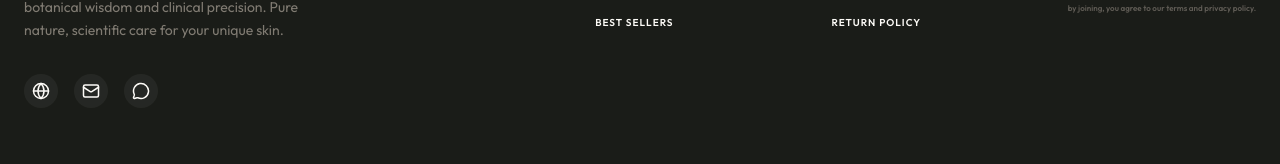
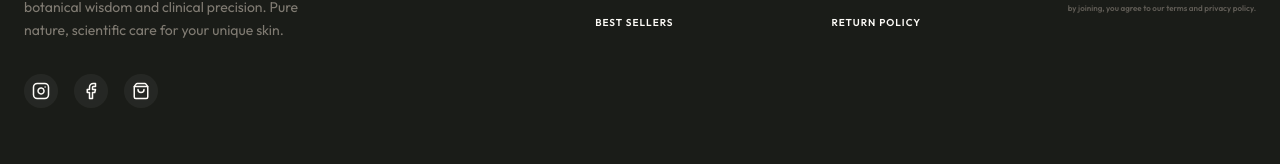
Before and after one commit to thameem89/hydrelle, a Next.js app: page / in a window 1280 px wide. Shown: the part 3088-3252 px from the top of the page. Built offline with nearby package versions, Linux system fonts and the light colour scheme; a web font is replaced by a local one.

Commit message:
UI: Connect official Instagram, Facebook, and Amazon store links in Footer

```diff
--- a/components/Footer.tsx
+++ b/components/Footer.tsx
@@ -2,7 +2,7 @@
 
 import React from 'react';
 import Link from 'next/link';
-import { Globe, Mail, MessageCircle } from 'lucide-react';
+import { Instagram, Facebook, ShoppingBag } from 'lucide-react';
 
 const Footer = () => {
   return (
@@ -14,14 +14,26 @@ const Footer = () => {
             Redefining radiance through the perfect synergy of botanical wisdom and clinical precision. Pure nature, scientific care for your unique skin.
           </p>
           <div className="flex gap-4 pt-2">
-            <Link href="#" className="p-2 bg-white/5 rounded-full hover:bg-accent hover:text-white transition-all">
-              <Globe size={18} />
+            <Link
+              href="https://www.instagram.com/hydrelle.skincare?utm_source=qr&igsh=MWp0azlnOGI0YzlnZQ%3D%3D"
+              target="_blank"
+              className="p-2 bg-white/5 rounded-full hover:bg-accent hover:text-white transition-all"
+            >
+              <Instagram size={18} />
             </Link>
-            <Link href="#" className="p-2 bg-white/5 rounded-full hover:bg-accent hover:text-white transition-all">
-              <Mail size={18} />
+            <Link
+              href="https://www.facebook.com/profile.php?id=61587017040966&rdid=ObHiVV8Z7R56FAiD#"
+              target="_blank"
+              className="p-2 bg-white/5 rounded-full hover:bg-accent hover:text-white transition-all"
+            >
+              <Facebook size={18} />
             </Link>
-            <Link href="#" className="p-2 bg-white/5 rounded-full hover:bg-accent hover:text-white transition-all">
-              <MessageCircle size={18} />
+            <Link
+              href="https://www.amazon.ae/s?me=A9209H9CKPLQW"
+              target="_blank"
+              className="p-2 bg-white/5 rounded-full hover:bg-accent hover:text-white transition-all"
+            >
+              <ShoppingBag size={18} />
             </Link>
           </div>
         </div>
```
